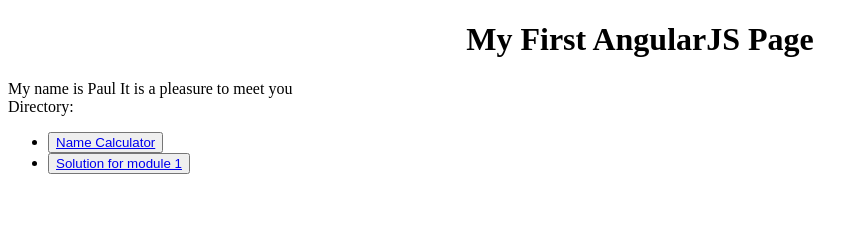
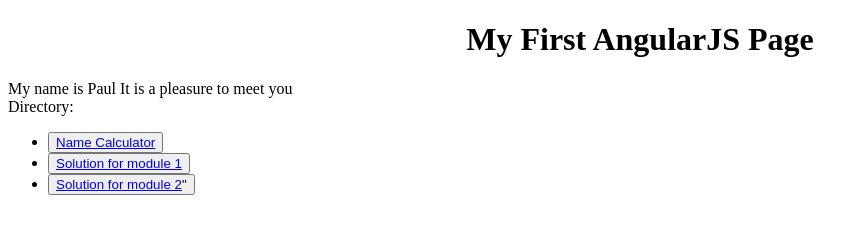
Before and after one commit to PawanPaul/CourAngichi, a plain HTML site: page index.html in a window 1280 px wide. Shown: the whole page, without its empty margins (0-868 px from the left). Drawn offline with nearby package versions, Linux system fonts and the light colour scheme.

Commit message:
index update
Index now links to module 2 solution

```diff
--- a/index.html
+++ b/index.html
@@ -21,6 +21,9 @@
                 <li>
                     <button><a href="mod1sol.html">Solution for module 1</a></button>
                 </li>
+                <li>
+                    <button><a href="soltwo.html">Solution for module 2</a>"</button>
+                </li>
             </ul>
 
         </div>
```
